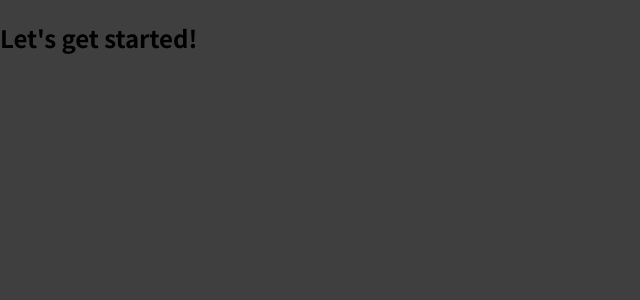
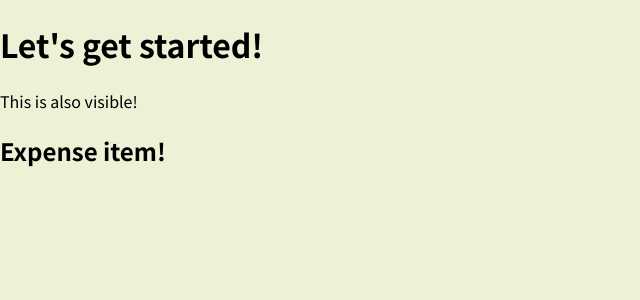
Before and after one commit to Rockysmoker/All-project, a JavaScript app in the folder REACT/01-starting-setup/: page / in a window 1280 px wide. Shown: the top 300 px of the page, without its empty margins (0-640 px from the left). Built offline with nearby package versions, Linux system fonts and the light colour scheme.

Commit message:
I add new folder with components!

```diff
--- a/REACT/01-starting-setup/src/App.js
+++ b/REACT/01-starting-setup/src/App.js
@@ -1,7 +1,11 @@
+import ExpenseItem from "./components/ExpenseItem";
+
 function App() {
   return (
     <div>
-      <h2>Let's get started!</h2>
+      <h1>Let's get started!</h1>
+      <p>This is also visible!</p>
+      <ExpenseItem></ExpenseItem>
     </div>
   );
 }
--- /dev/null
+++ b/REACT/01-starting-setup/src/components/ExpenseItem.js
@@ -0,0 +1,5 @@
+function ExpenseItem() {
+	return <h2>Expense item!</h2>;
+}
+
+export default ExpenseItem;
--- a/REACT/01-starting-setup/src/index.css
+++ b/REACT/01-starting-setup/src/index.css
@@ -10,5 +10,5 @@
 
 body {
   margin: 0;
-  background-color: #3f3f3f;
+  background-color: #edf1d6;
 }
```
